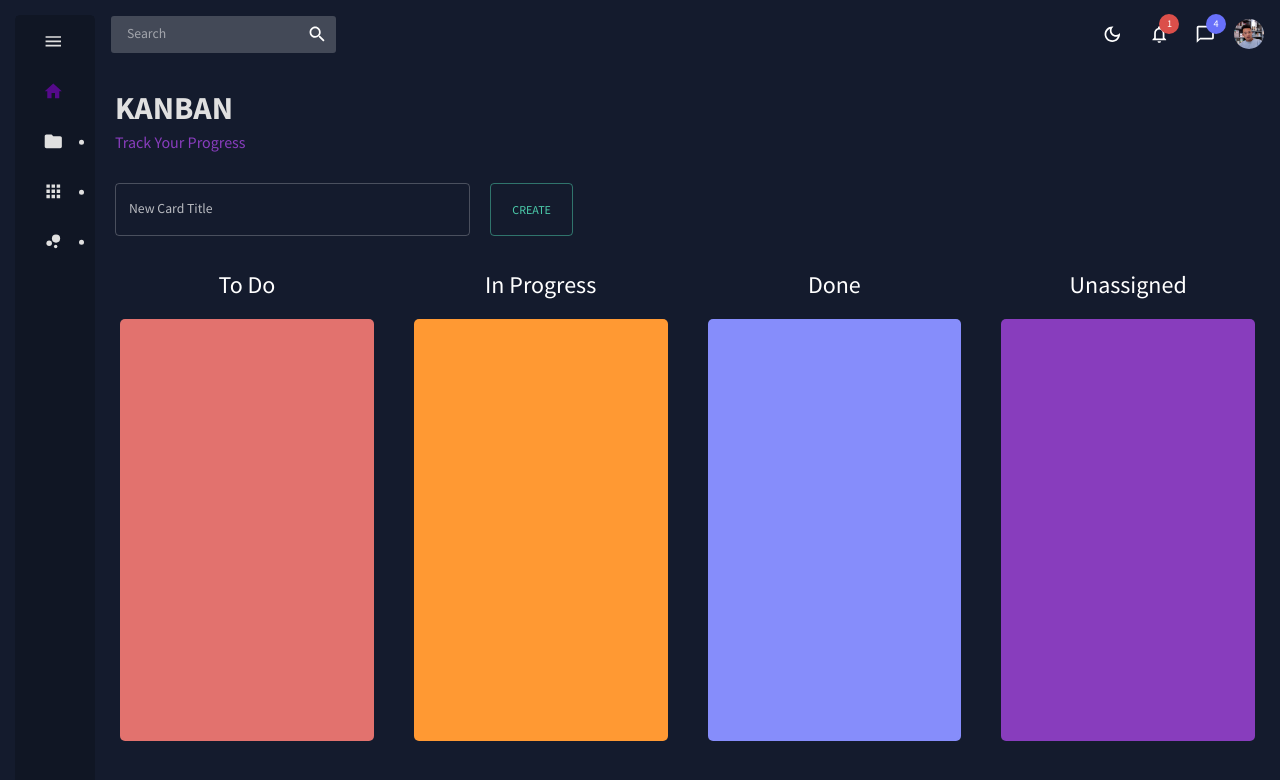
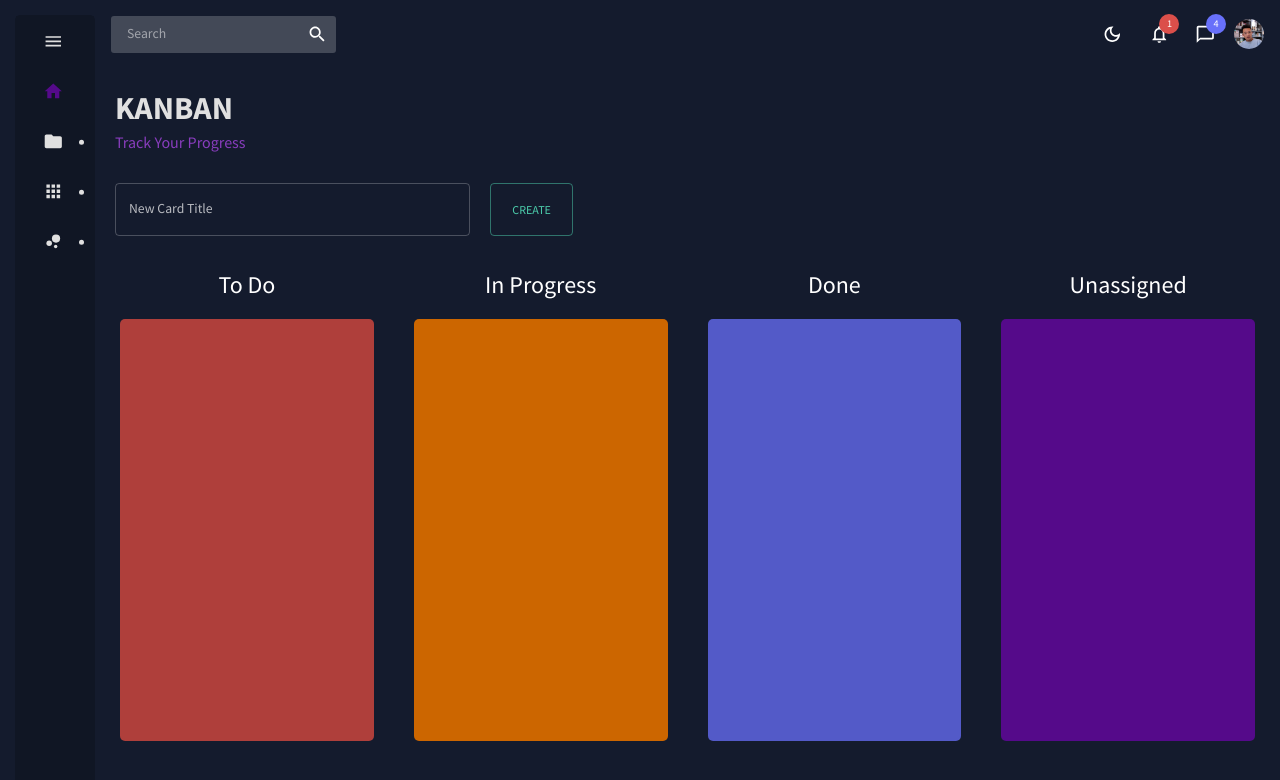
Before and after one commit to dyslecixdev/react-admin, a React (Create React App) app: page /kanban in a window 1280 px wide. Shown: the top 780 px of the page. Built offline with nearby package versions, Linux system fonts and the light colour scheme.

Commit message:
Kanban comments

```diff
--- a/src/components/AddCard.jsx
+++ b/src/components/AddCard.jsx
@@ -7,6 +7,7 @@ import PropTypes from 'prop-types';
 function AddCard({addCard, mode}) {
 	const [title, setTitle] = useState('');
 
+	// Resets the input, and creates a card with the title.
 	const handleClick = () => {
 		setTitle('');
 		addCard(title);
--- a/src/components/KanbanCard.jsx
+++ b/src/components/KanbanCard.jsx
@@ -8,29 +8,30 @@ import PropTypes from 'prop-types';
 
 import {tokens} from '../theme';
 
+// title is the card's title, index is its unique index, and parent is its current lane.
 function KanbanCard({title, index, parent}) {
 	const theme = useTheme();
 	const {mode} = theme.palette;
 	const colors = tokens(mode);
 
 	const {attributes, listeners, setNodeRef, transform} = useDraggable({
-		id: title,
+		id: title, // Every draggable node must have a unique id.
 		data: {
 			title,
 			index,
 			parent
-		}
+		} // data is used for event handlers (viz. useDraggable()).
 	});
 
 	const style = {
-		transform: CSS.Translate.toString(transform)
+		transform: CSS.Translate.toString(transform) // The .toString(transform) is an object that holds the draggable node's position and values.
 	};
 
 	return (
 		<Box
-			{...listeners}
-			{...attributes}
-			ref={setNodeRef}
+			{...listeners} // Event handlers.
+			{...attributes} // Draggable node's accessibility.
+			ref={setNodeRef} // Function to keep track of the draggable node.
 			sx={{
 				m: '5px',
 				backgroundColor: 'white',
--- a/src/pages/Kanban.jsx
+++ b/src/pages/Kanban.jsx
@@ -1,4 +1,3 @@
-/* eslint-disable no-unused-vars */
 import {useState} from 'react';
 
 import {useTheme, Box} from '@mui/material';
@@ -21,23 +20,27 @@ function Kanban() {
 	const [inProgressItems, setInProgressItems] = useState([]);
 	const [uItems, setuItems] = useState([]);
 
+	// Creates a card with a title, and places it in the Unassigned lane.
 	const addNewCard = title => {
-		setuItems([...uItems, {title}]);
+		if (title) setuItems([...uItems, {title}]);
 	};
 
 	return (
 		<Box sx={{m: '20px', pb: '20px'}}>
 			<Header title='KANBAN' subtitle='Track Your Progress' />
 
+			{/* Kanban Board */}
 			<DndContext
-				collisionDetection={rectIntersection}
+				collisionDetection={rectIntersection} // Detects collisions between draggable and droppable nodes.
+				// Event handler that...
 				onDragEnd={e => {
 					const container = e.over?.id;
 					const title = e.active.data.current?.title ?? '';
 					const index = e.active.data.current?.index ?? 0;
-					const parent = e.active.data.current?.parent ?? 'ToDo';
+					const parent = e.active.data.current?.parent ?? 'To Do';
 
-					if (container === 'ToDo') {
+					// Removes the card from the lane it was dragged out of.
+					if (container === 'To Do') {
 						setTodoItems([...todoItems, {title}]);
 					} else if (container === 'Done') {
 						setDoneItems([...doneItems, {title}]);
@@ -47,7 +50,8 @@ function Kanban() {
 						setInProgressItems([...inProgressItems, {title}]);
 					}
 
-					if (parent === 'ToDo') {
+					// Adds the card to the lane it was dropped into.
+					if (parent === 'To Do') {
 						setTodoItems([...todoItems.slice(0, index), ...todoItems.slice(index + 1)]);
 					} else if (parent === 'Done') {
 						setDoneItems([...doneItems.slice(0, index), ...doneItems.slice(index + 1)]);
@@ -64,17 +68,17 @@ function Kanban() {
 				<Box sx={{display: 'flex', flexDirection: 'column'}}>
 					<AddCard addCard={addNewCard} mode={mode} />
 					<Box sx={{display: 'flex', justifyContent: 'space-between', gap: '30px'}}>
-						<KanbanLane title='To Do' items={todoItems} color={colors.redAccent[400]} />
+						<KanbanLane title='To Do' items={todoItems} color={colors.redAccent[600]} />
 						<KanbanLane
 							title='In Progress'
 							items={inProgressItems}
-							color={colors.orangeAccent[400]}
+							color={colors.orangeAccent[600]}
 						/>
-						<KanbanLane title='Done' items={doneItems} color={colors.blueAccent[400]} />
+						<KanbanLane title='Done' items={doneItems} color={colors.blueAccent[600]} />
 						<KanbanLane
 							title='Unassigned'
 							items={uItems}
-							color={colors.purpleAccent[400]}
+							color={colors.purpleAccent[600]}
 						/>
 					</Box>
 				</Box>
```
